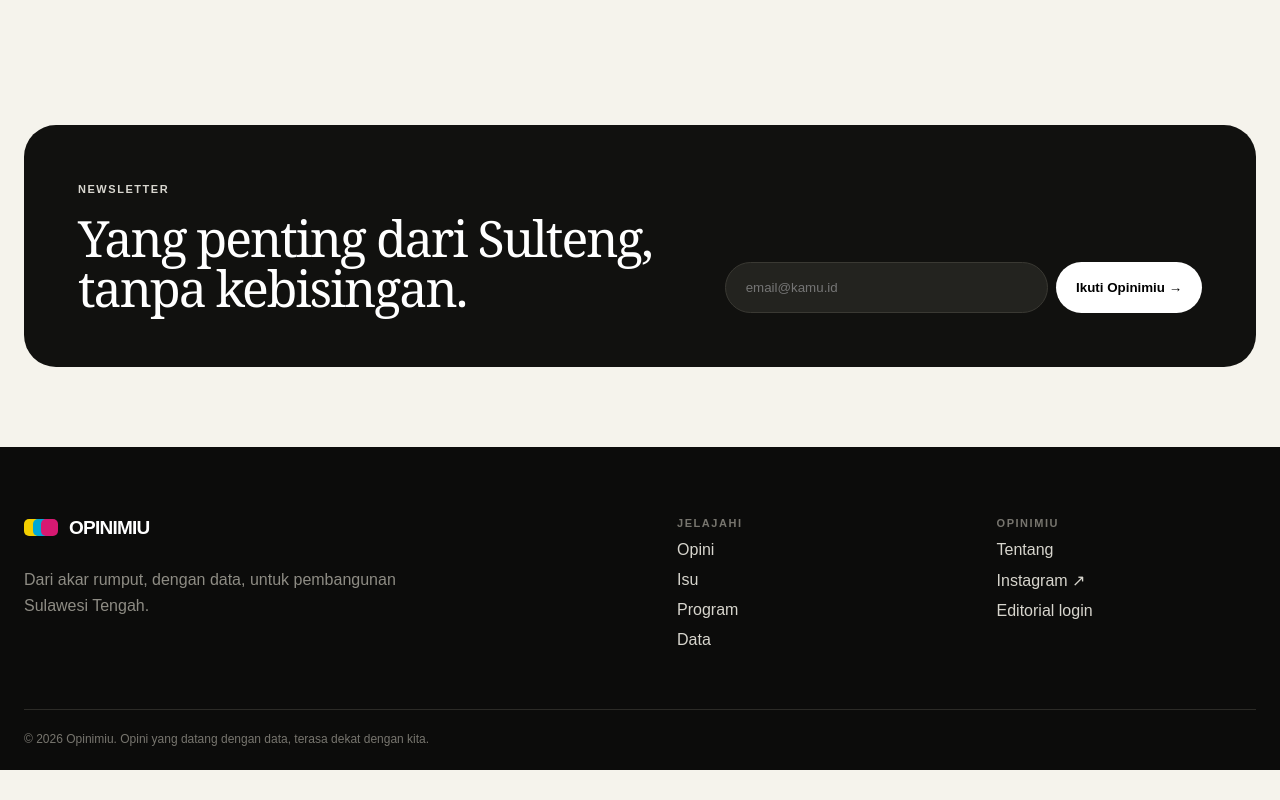
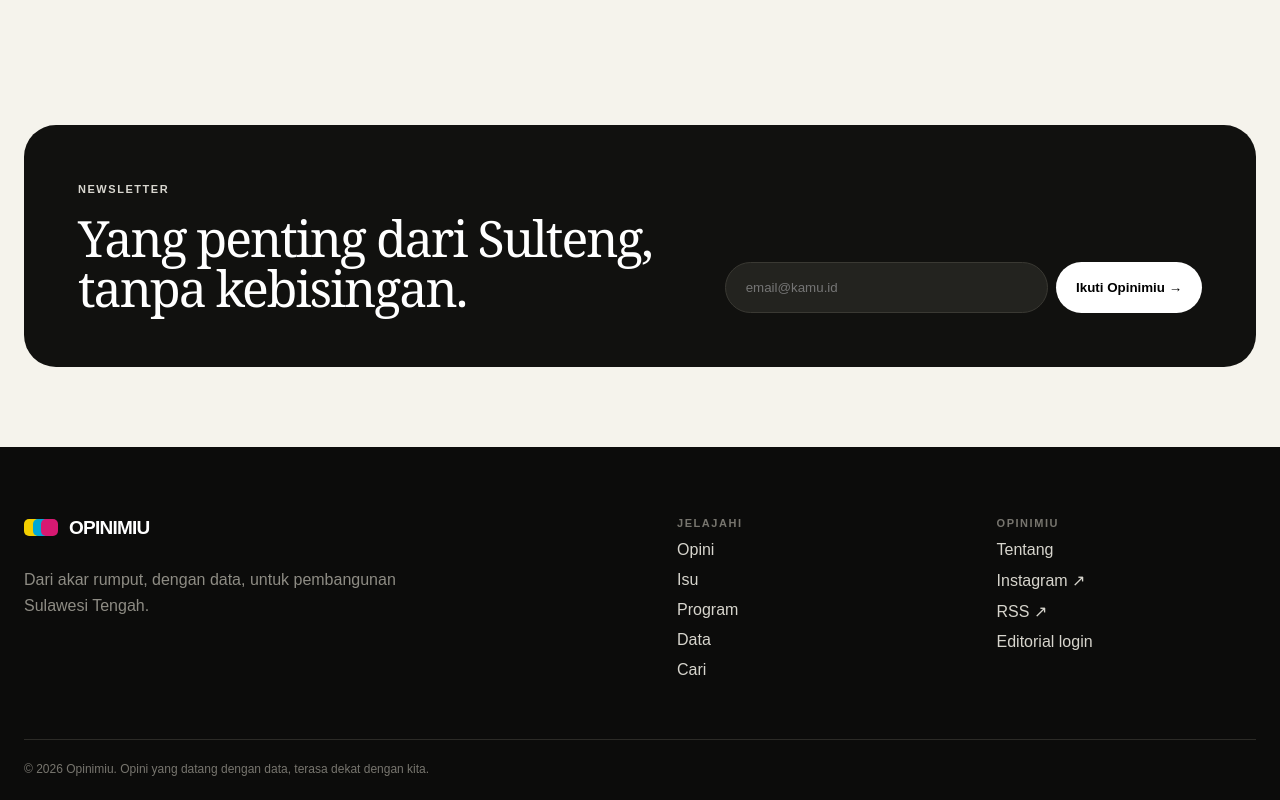
Before and after one commit to shadiqalfatih2-sudo/opinimiu, a Next.js app: page / in a window 1280 px wide. Shown: the part 5494-6294 px from the top of the page. Before the commit the page ends 6264 px from the top, so only its background shows below. Built offline with nearby package versions, Linux system fonts and the light colour scheme; no server answers; the database is empty.

Commit message:
feat: expose search and RSS in footer

```diff
--- a/components/Footer.tsx
+++ b/components/Footer.tsx
@@ -1,5 +1,6 @@
 import Link from "next/link";
 import Brand from "./Brand";
+
 export default function Footer() {
-  return <footer className="footer"><div className="shell footer-grid"><div><Brand /><p>Dari akar rumput, dengan data, untuk pembangunan Sulawesi Tengah.</p></div><div><span className="eyebrow">Jelajahi</span><Link href="/opini">Opini</Link><Link href="/isu">Isu</Link><Link href="/program">Program</Link><Link href="/data">Data</Link></div><div><span className="eyebrow">Opinimiu</span><Link href="/tentang">Tentang</Link><a href="https://instagram.com/opinimiu.clb" target="_blank" rel="noreferrer">Instagram ↗</a><Link href="/admin/login">Editorial login</Link></div></div><div className="shell footer-bottom">© 2026 Opinimiu. Opini yang datang dengan data, terasa dekat dengan kita.</div></footer>;
+  return <footer className="footer"><div className="shell footer-grid"><div><Brand /><p>Dari akar rumput, dengan data, untuk pembangunan Sulawesi Tengah.</p></div><div><span className="eyebrow">Jelajahi</span><Link href="/opini">Opini</Link><Link href="/isu">Isu</Link><Link href="/program">Program</Link><Link href="/data">Data</Link><Link href="/cari">Cari</Link></div><div><span className="eyebrow">Opinimiu</span><Link href="/tentang">Tentang</Link><a href="https://instagram.com/opinimiu.clb" target="_blank" rel="noreferrer">Instagram ↗</a><a href="/feed.xml">RSS ↗</a><Link href="/admin/login">Editorial login</Link></div></div><div className="shell footer-bottom">© 2026 Opinimiu. Opini yang datang dengan data, terasa dekat dengan kita.</div></footer>;
 }
```
